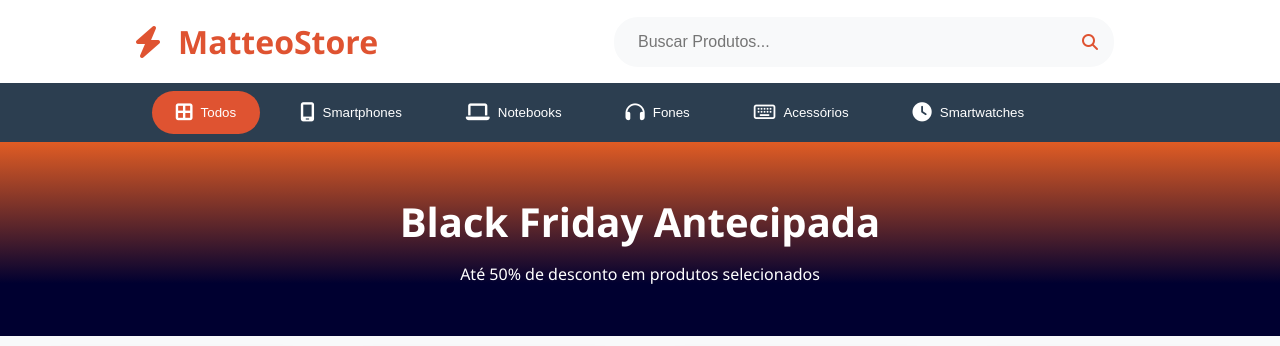
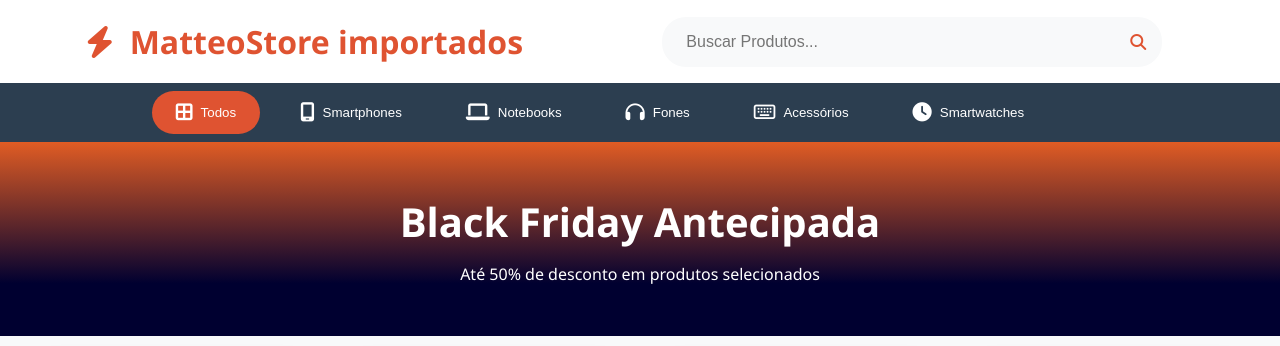
Before and after one commit to Matxeusoar/meu-primeiro-projeto-git, a plain HTML site: page index.html in a window 1280 px wide. Shown: the top 346 px of the page. Drawn offline with Linux system fonts and the light colour scheme.

Commit message:
alteração do h1

```diff
--- a/index.html
+++ b/index.html
@@ -14,7 +14,7 @@
     <header>
         <div class="logo">
             <i class="fa-solid fa-bolt"></i>
-            <h1>MatteoStore</h1>
+            <h1>MatteoStore importados</h1>
         </div>
         <div class="search-container">
             <input placeholder="Buscar Produtos..." class="search-input">
```
